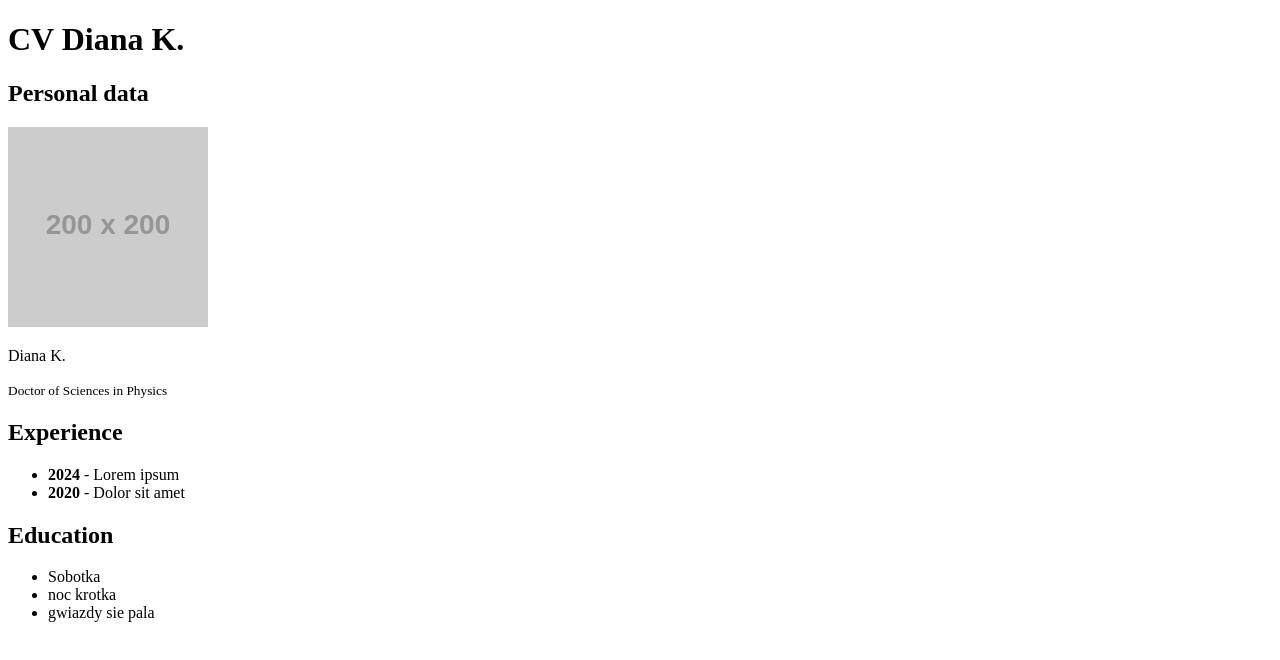
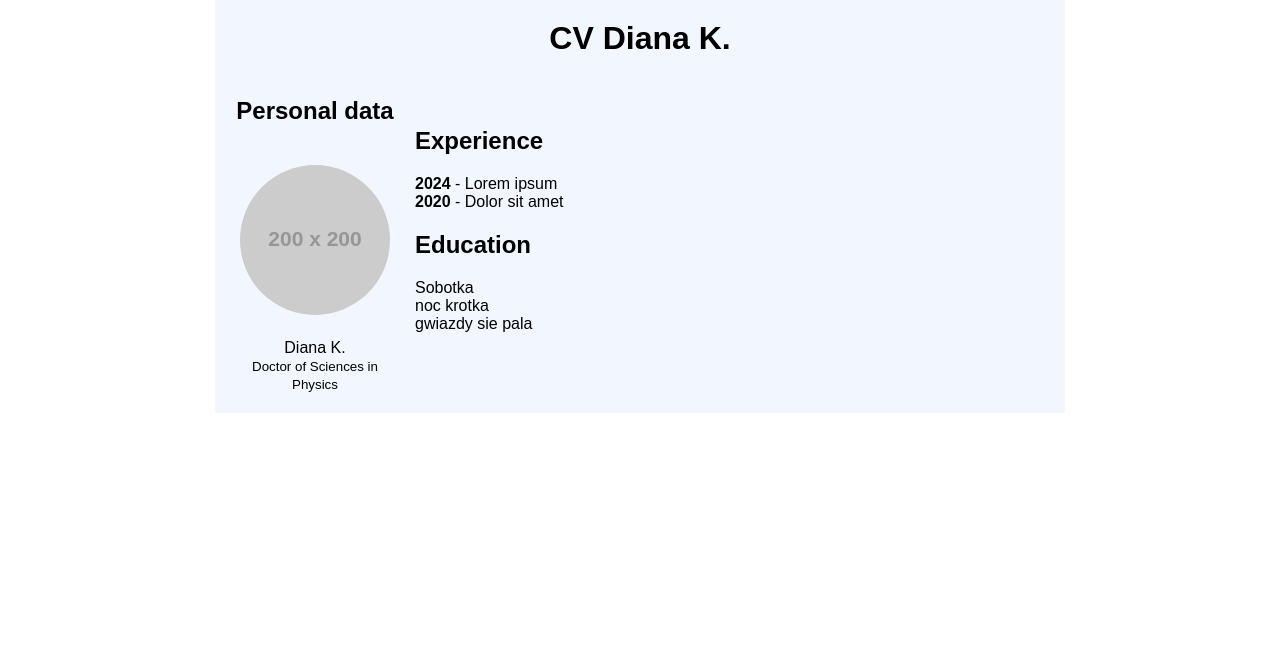
Before and after one commit to oohajo/my-cv, a React (Vite) app: page / in a window 1280 px wide. Shown: the top 660 px of the page. Built offline with nearby package versions, Linux system fonts and the light colour scheme.

Commit message:
Added CV elements

```diff
--- a/src/main.tsx
+++ b/src/main.tsx
@@ -1,5 +1,6 @@
 import React from 'react'
 import ReactDOM from 'react-dom/client'
+import './style.scss'
 
 interface Experience {
   id: number;
@@ -30,17 +31,20 @@ const cvData: CVData = {
 
 ReactDOM.createRoot(document.getElementById('root')!).render(
   <React.StrictMode>
-    <main>
-      <header>
+
+    <main className='cv-main'>
+      <header className='cv-header'>
         <h1>CV {cvData.name} {cvData.lastName}</h1>
       </header>
-      <aside>
+
+      <aside className='cv-personal'>
         <h2>Personal data</h2>
-        <img src={cvData.photo} alt={`${cvData.name} ${cvData.lastName} profile photo `} />
+        <img className='cv-photo' src={cvData.photo} alt={`${cvData.name} ${cvData.lastName} profile photo `} />
         <p>{cvData.name} {cvData.lastName}</p>
         <small>{cvData.position}</small>
       </aside>
-      <section>
+
+      <section className='cv-details'>
         <h2>Experience</h2>
         <ul>
           {cvData.experience.map(experience => (
--- /dev/null
+++ b/src/style.scss
@@ -0,0 +1,48 @@
+$main-gap: 20px;
+
+* {margin: 0; padding: 0; box-sizing: border-box; font-family: Arial, Helvetica, sans-serif;}
+
+ul {
+    margin-bottom: $main-gap;
+
+    li {
+        list-style-type: none;
+    }
+}
+
+h2 {
+    margin-bottom: $main-gap;
+}
+
+.cv-main {
+    background-color: #f2f7ff;
+    max-width: 850px;
+    width: 100%;
+    margin: 0 auto;
+    display: grid;
+    grid-template-areas: "header header" "personal details" ;
+    grid-template-columns: 200px 1fr;
+
+}
+
+.cv-header {
+    grid-area: header;
+    padding: $main-gap;
+    text-align: center;
+}
+
+.cv-personal {
+
+    padding: $main-gap;
+    text-align: center;
+
+    .cv-photo {
+        width: 150px;
+        margin: $main-gap 0;
+        border-radius: 50%;
+    }
+}
+
+.cv-details {
+    padding-top: 50px;
+}
```
